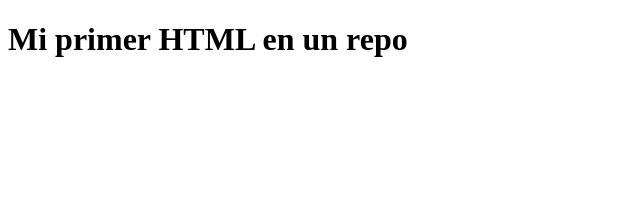
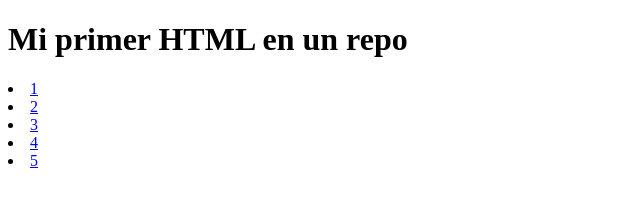
Before and after one commit to ludwig-vargas/my_first_repo_Lud, a plain HTML site: page index.html in a window 1280 px wide. Shown: the whole page, without its empty margins (0-640 px from the left). Drawn offline with Linux system fonts and the light colour scheme.

Commit message:
Esta es la segunda version de mi pagina.

```diff
--- a/index.html
+++ b/index.html
@@ -4,9 +4,14 @@
     <meta charset="UTF-8">
     <meta http-equiv="X-UA-Compatible" content="IE=edge">
     <meta name="viewport" content="width=device-width, initial-scale=1.0">
-    <title>Document</title>
+    <title>Mi pagina</title>
 </head>
 <body>
     <h1>Mi primer HTML en un repo</h1>
+    <li><a href="1">1</a></li>
+    <li><a href="2">2</a></li>
+    <li><a href="3">3</a></li>
+    <li><a href="4">4</a></li>
+    <li><a href="5">5</a></li>
 </body>
 </html>
```
